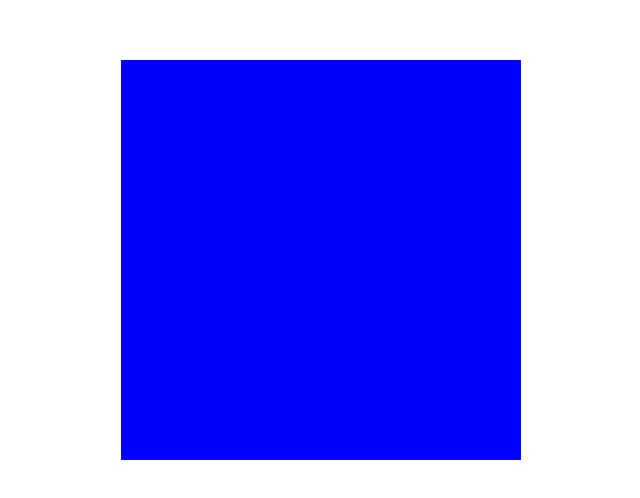
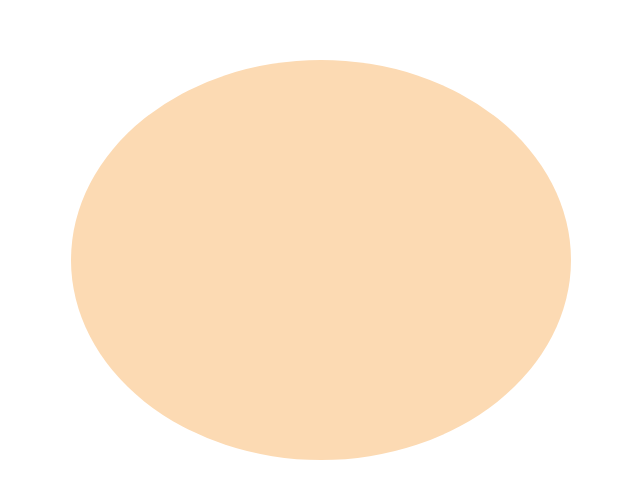
Before and after one commit to KariinDeLeeuw/cartoon-cartman-html-css, a plain HTML site: page index.html in a window 1280 px wide. Shown: the part 140-638 px from the top of the page, without its empty margins (319-959 px from the left). Drawn offline with Linux system fonts and the light colour scheme.

Commit message:
Made head of cartman

```diff
--- a/index.html
+++ b/index.html
@@ -9,7 +9,9 @@
 </head>
 <body>
   <figure class="cartman">
+    <div class="cartman__face">
 
+    </div>
   </figure>
 </body>
 </html>
--- a/main.css
+++ b/main.css
@@ -19,7 +19,11 @@ body {
 }
 
 .cartman {
-  width: 40rem; /* 400px*/
+}
+
+.cartman__face {
+  width: 50rem;
   height: 40rem;
-  background-color: blue;
+  background-color: #fcdab3;
+  border-radius: 50%;
 }
```
